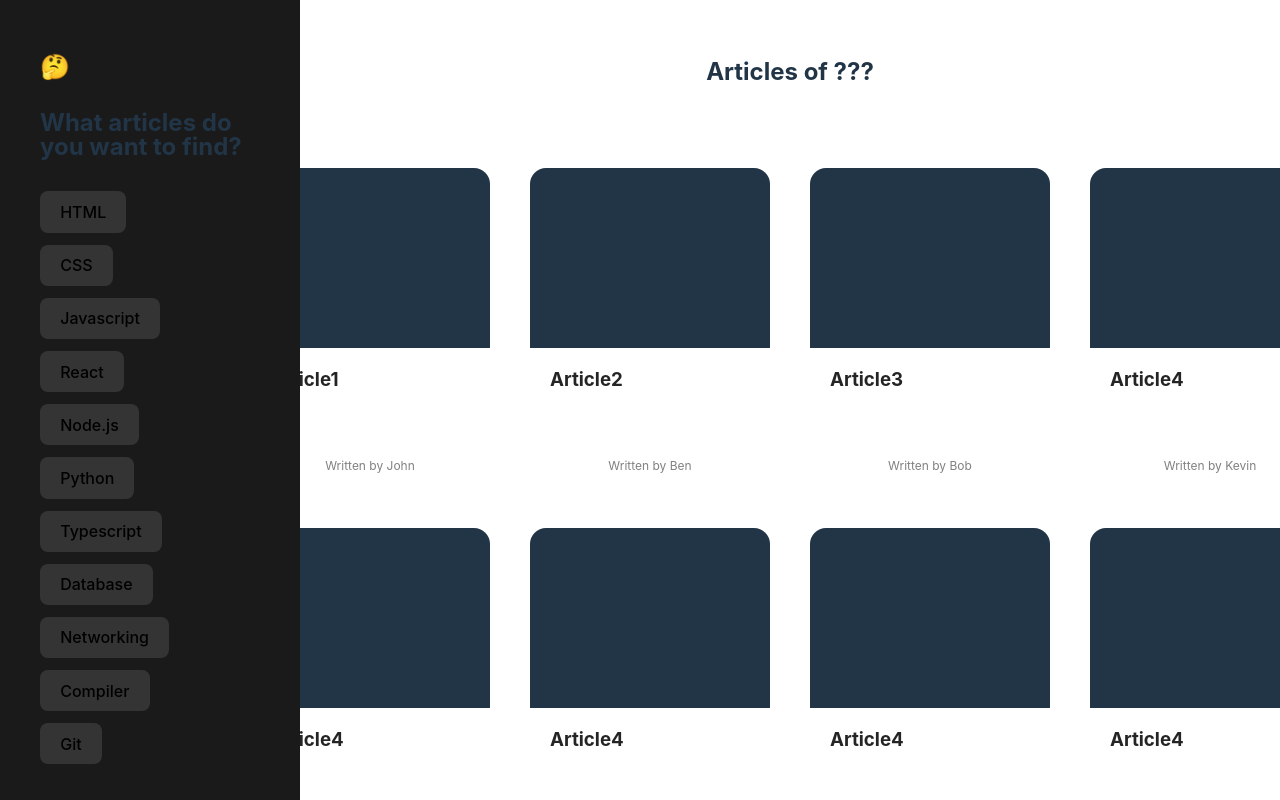
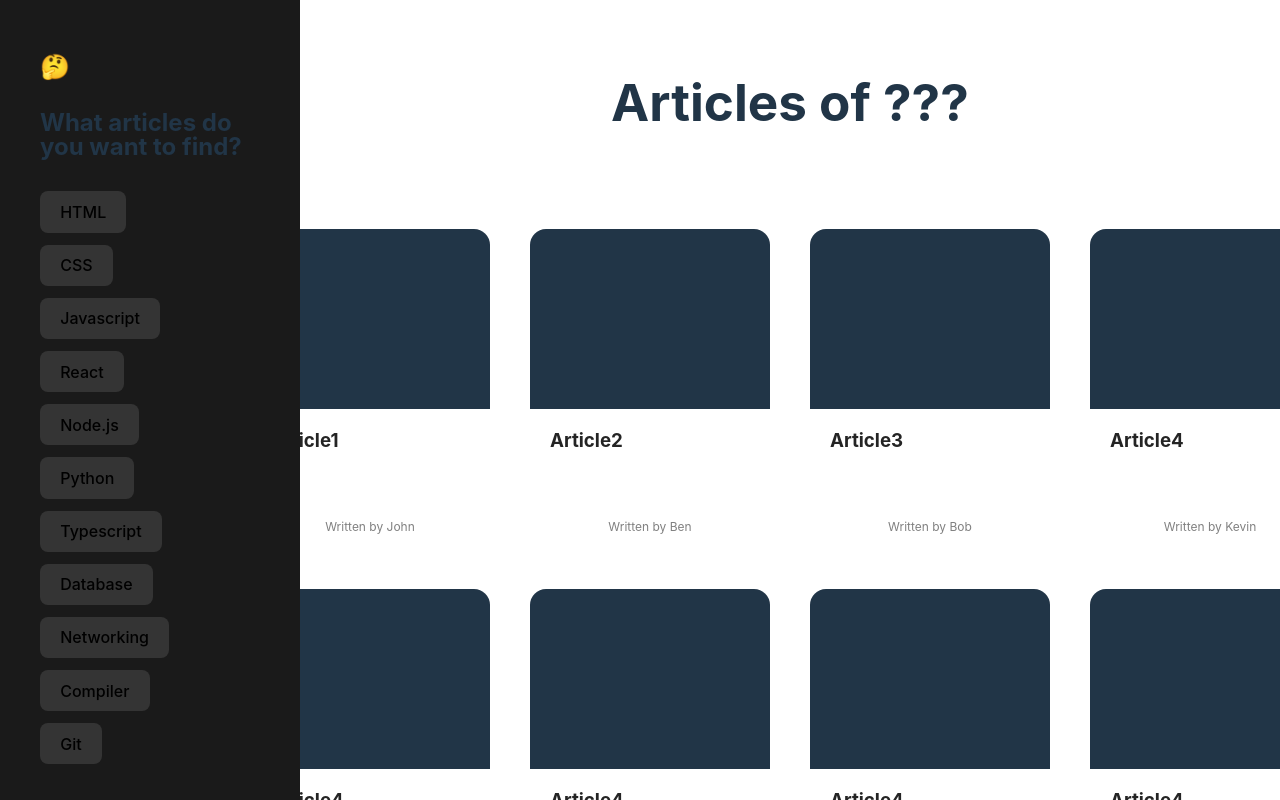
Before and after one commit to sleeep23/DevTagBot, a React (Vite) app in the folder client/: page / in a window 1280 px wide. Built offline with nearby package versions, Linux system fonts and the light colour scheme.

Commit message:
:wrench: Fix deployment issue

```diff
--- a/client/src/Components/Articles/Articles.tsx
+++ b/client/src/Components/Articles/Articles.tsx
@@ -20,9 +20,9 @@ const ArticlesWrapper = styled.div`
 function Articles({ cntTag }: ArticlesProp) {
   return (
     <ArticlesWrapper>
-      <h2 style={{ boxSizing: "border-box", paddingTop: "40px" }}>
+      <h1 style={{ boxSizing: "border-box", paddingTop: "40px" }}>
         Articles of {cntTag}
-      </h2>
+      </h1>
       <CardList />
     </ArticlesWrapper>
   );
--- /dev/null
+++ b/client/src/util/JSON-parser/LexicalAnalysis/Lexicalize.ts
@@ -0,0 +1 @@
+export function lexicalize() {}
```
Also changed, not shown: client/src/util/JSON-parser/LexicalAnalysis/Lexicalizer.ts (deleted).
